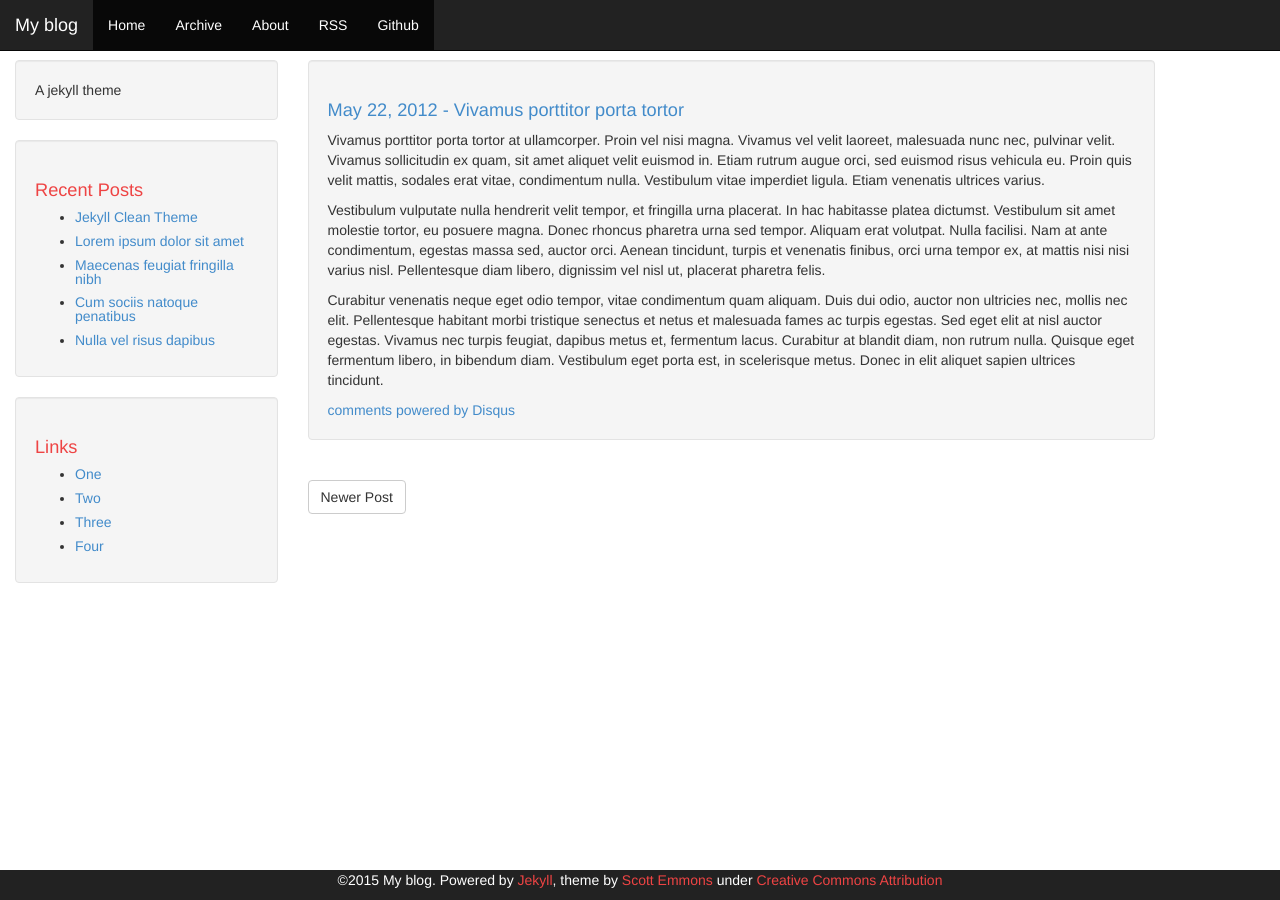
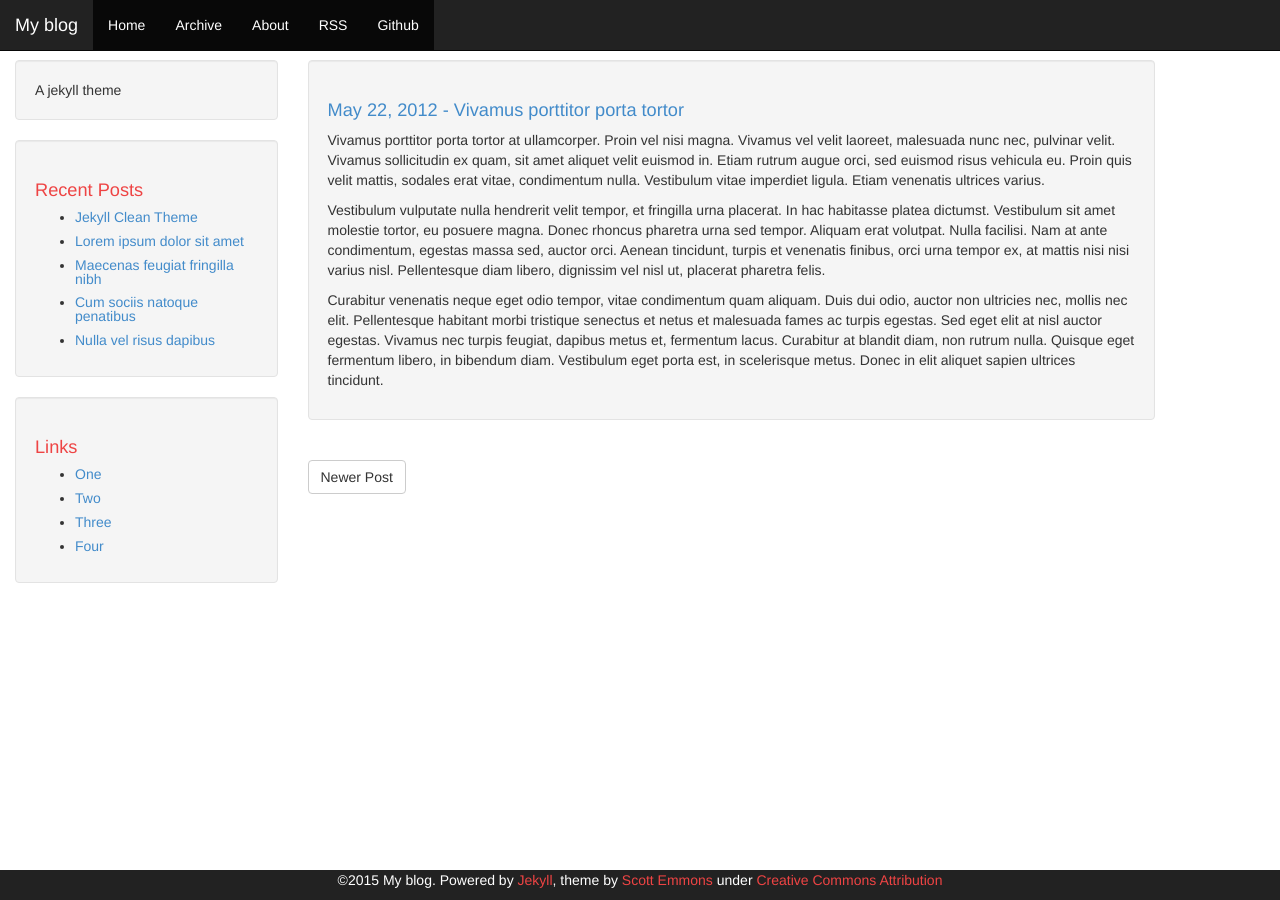
Before and after one commit to akabe/akabe.github.io, a Jekyll site: the page built from _posts/2012-05-22-Vivamus-porttitor-porta-tortor.md, in a window 1280 px wide. Built offline with Jekyll 4.4.1, drawn with Linux system fonts in a browser that asks for light colours; Markdown is read by kramdown in place of the engine named in the settings; comment, search, counter and statistics services are not loaded.

Commit message:
Remove comments

```diff
--- a/_config.yml
+++ b/_config.yml
@@ -18,12 +18,6 @@ github: 'scotte/jekyll-clean'
 # Set this to your UA-# value, or '' to disable the block completely
 gaaccount: ''
 
-# Set this to your disqus shortname to enable comments. Note that the 'comments'
-# setting below must also be true. Individual posts can override 'comments' to
-# disable on a post-by-post basis
-disqus: ''
-comments: true
-
 permalink: /:year/:month/:title
 paginate: 3
 
--- a/_layouts/post.html
+++ b/_layouts/post.html
@@ -9,18 +9,9 @@
           <div class="article">
             <div class="well">
                 <h1><a href="{{ site.baseurl}}{{ page.url }}">{{ page.date | date: "%b %-d, %Y" }} - {{ page.title }}</a></h1>
-            {% if site.comments == true and page.comments == true and site.disqus != '' %}
-                <p class="author"><a href="#disqus_thread">Comments</a></p>
-            {% endif %}
             <div class="post-content">
             {{ content }}
             </div>
-            {% if page.comments %}
-            <div id="disqus_thread">
-                <noscript>Please enable JavaScript to view the <a href="http://disqus.com/?ref_noscript">comments powered by Disqus.</a></noscript>
-                <a href="http://disqus.com" class="dsq-brlink">comments powered by <span class="logo-disqus">Disqus</span></a>
-            </div>
-            {% endif %}
             </div>
           </div>
           <div class="pagination">
```
